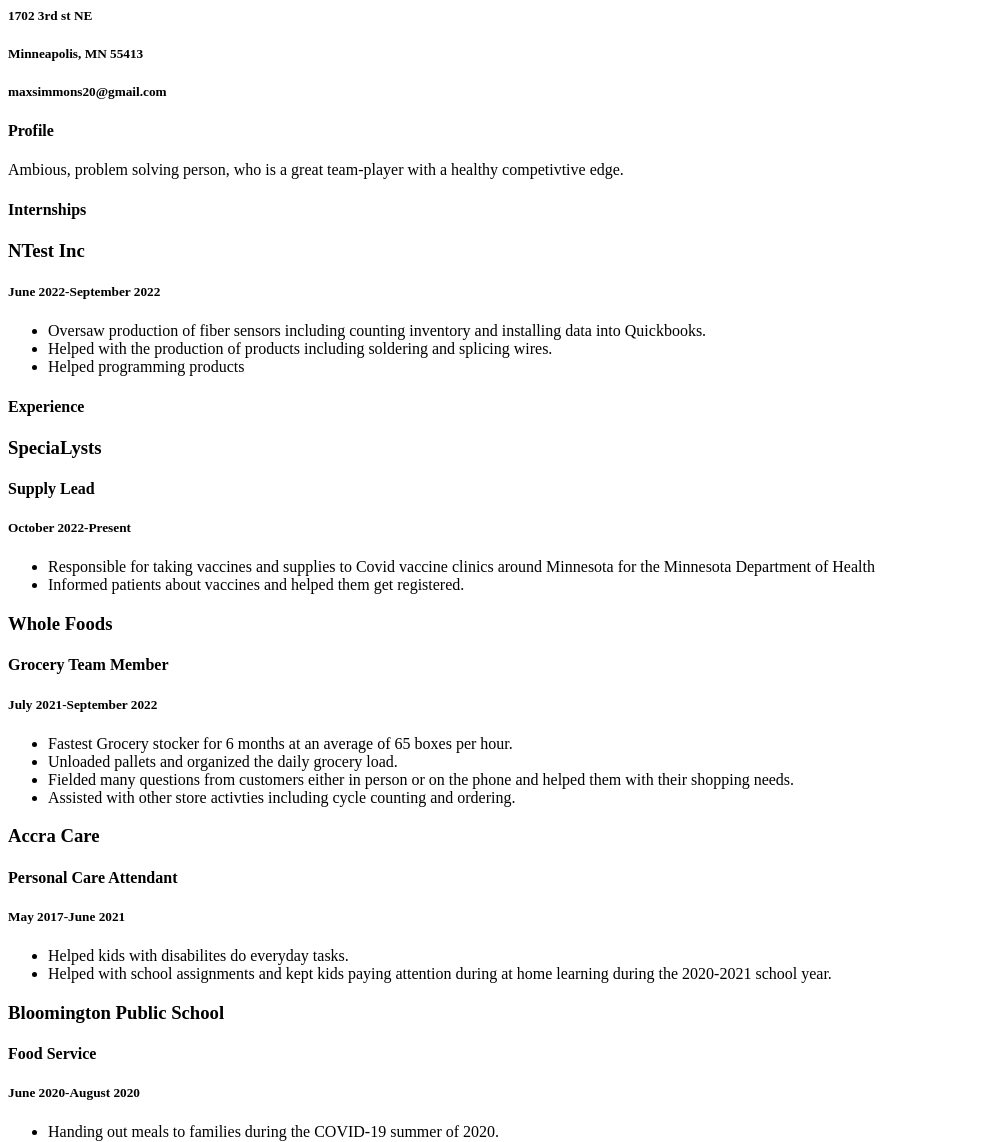
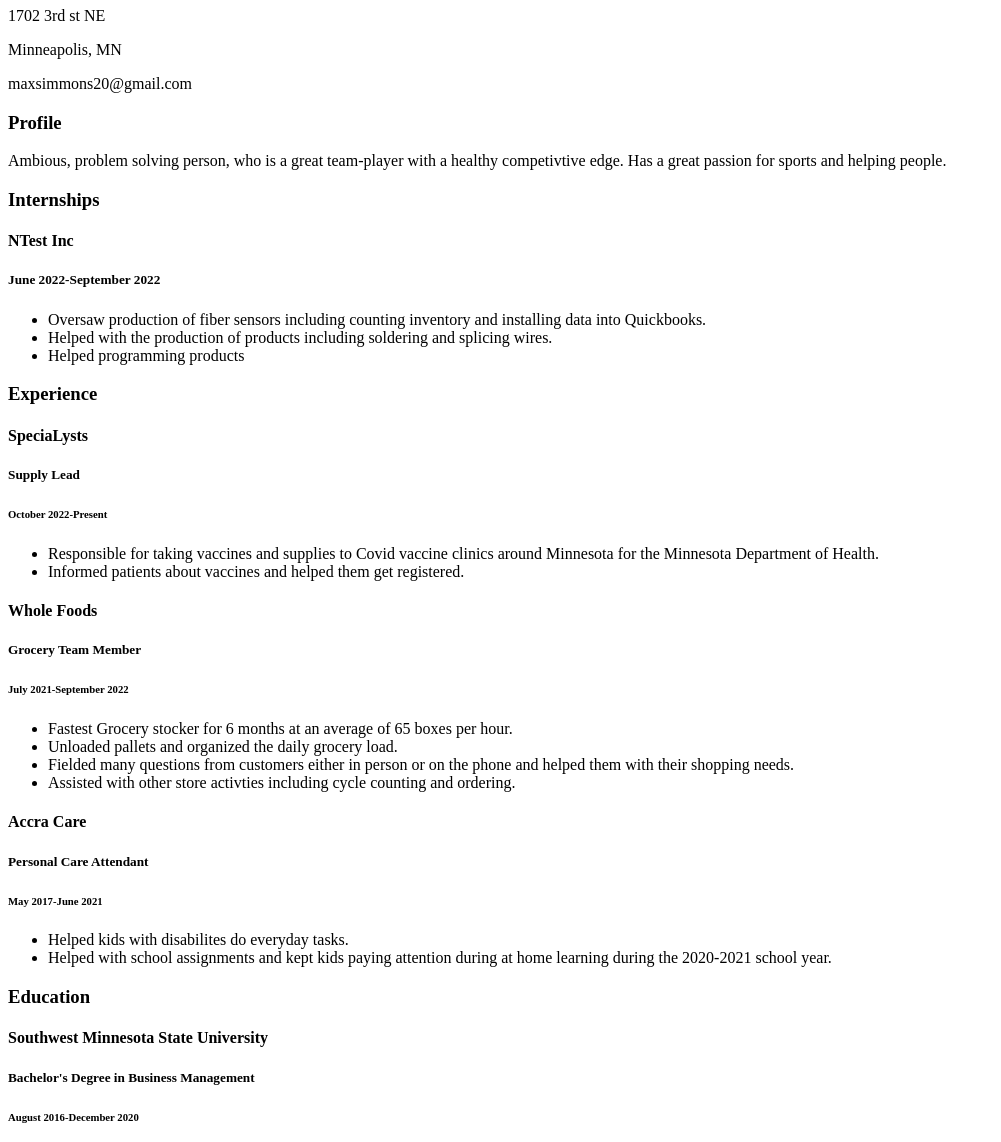
Before and after one commit to Max-simmons/Resume-, a plain HTML site: page index.html in a window 1280 px wide. Shown: the part 73-1215 px from the top of the page, without its empty margins (0-1001 px from the left). Drawn offline with Linux system fonts and the light colour scheme.

Commit message:
Update index.html

```diff
--- a/index.html
+++ b/index.html
@@ -6,24 +6,24 @@
   <title>Max Simmons Resume</title>
 </head>
 <body>
+
   <div class="header">
     <h1>Max Simmons</h1>
-    <h5>1702 3rd st NE</h5>
-    <h5>Minneapolis, MN 55413</h5>
-    <h5>maxsimmons20@gmail.com</h5>
+  <div>
+    <p>1702 3rd st NE</p>
+    <p>Minneapolis, MN</p>
+    <p>maxsimmons20@gmail.com</p>
   </div>
 
-  </div>
-  <h4>Profile</h4>
-      <p> Ambious, problem solving person, who is a great team-player with a healthy competivtive edge.
+
+  <div class="profile">
+  <h3>Profile</h3>
+      <p> Ambious, problem solving person, who is a great team-player with a healthy competivtive edge. Has a great passion for sports and helping people.
   </div>
 
-  <div>
-    <h4>Internships</h4>
-  </div>
-
-  <div>
-    <h3>NTest Inc</h3>
+  <div class="internships">
+    <h3>Internships</h3>
+    <h4>NTest Inc</h4>
     <h5>June 2022-September 2022</h5>
       <ul>
         <li>Oversaw production of fiber sensors including counting inventory and installing data into Quickbooks.</li>
@@ -32,62 +32,46 @@
       </ul>
   </div>
 
-  <div>
-    <h4>Experience</h4>
-  </div>
+  <div class="experience">
+    <h3>Experience</h3>
 
-  <div>
-    <h3>SpeciaLysts</h3>
-    <h4>Supply Lead</h4>
-    <h5>October 2022-Present</h5>
+    <h4>SpeciaLysts</h4>
+    <h5>Supply Lead</h5>
+    <h6>October 2022-Present</h6>
       <ul>
-        <li>Responsible for taking vaccines and supplies to Covid vaccine clinics around Minnesota for the Minnesota Department of Health</li>
+        <li>Responsible for taking vaccines and supplies to Covid vaccine clinics around Minnesota for the Minnesota Department of Health.</li>
         <li>Informed patients about vaccines and helped them get registered.</il>
       </ul>
-  </div>
 
-  <div>
-    <h3>Whole Foods</h3>
-    <h4>Grocery Team Member</h4>
-    <h5>July 2021-September 2022</h5>
+    <h4>Whole Foods</h4>
+    <h5>Grocery Team Member</h5>
+    <h6>July 2021-September 2022</h6>
       <ul>
         <li>Fastest Grocery stocker for 6 months at an average of 65 boxes per hour.</li>
         <li>Unloaded pallets and organized the daily grocery load.</li>
         <li>Fielded many questions from customers either in person or on the phone and helped them with their shopping needs.</li>
         <li>Assisted with other store activties including cycle counting and ordering.</li>
       </ul>
-  </div>
 
-  <div>
-    <h3>Accra Care</h3>
-    <h4>Personal Care Attendant</h4>
-    <h5>May 2017-June 2021</h5>
+
+    <h4>Accra Care</h4>
+    <h5>Personal Care Attendant</h5>
+    <h6>May 2017-June 2021</h6>
       <ul>
         <li>Helped kids with disabilites do everyday tasks.</li>
         <li>Helped with school assignments and kept kids paying attention during at home learning during the 2020-2021 school year.</li>
+
   </div>
 
-  <div>
-    <h3>Bloomington Public School</h3>
-    <h4>Food Service</h4>
-    <h5>June 2020-August 2020</h5>
-      <ul>
-        <li>Handing out meals to families during the COVID-19 summer of 2020.</li>
-      </ul>
-  </div>
+  <div class="education">
+    <h3>Education</h3>
 
-  <div>
-    <h4>Education</h4>
-  </div>
 
-  <div>
-    <h3>Southwest Minnesota State University</h3>
-    <h4>Bachelor's Degree in Business Management</h4>
-    <h5>August 2016-December 2020
-  </div>
+    <h4>Southwest Minnesota State University</h4>
+    <h5>Bachelor's Degree in Business Management</h5>
+    <h6>August 2016-December 2020</h6>
 
-  <div>
-    <h3>Kennedy High School</h3>
-    <h5>September 2012-June 2016</h5>
+   <img src="https://cdn.usteamcolors.com/images/ncaa/southwest-minnesota-state-mustangs-logo.png" />
+    </div>
 </body>
 </html>
```
